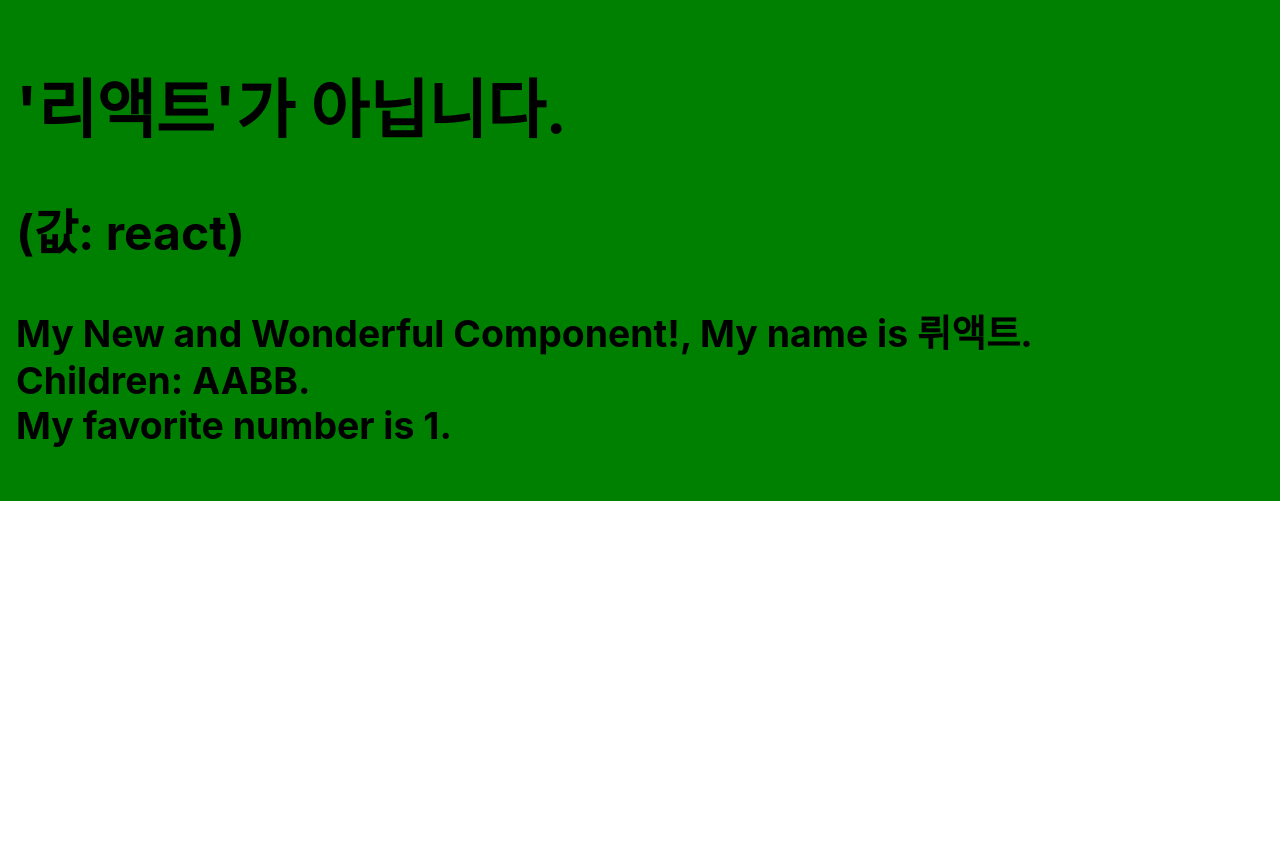
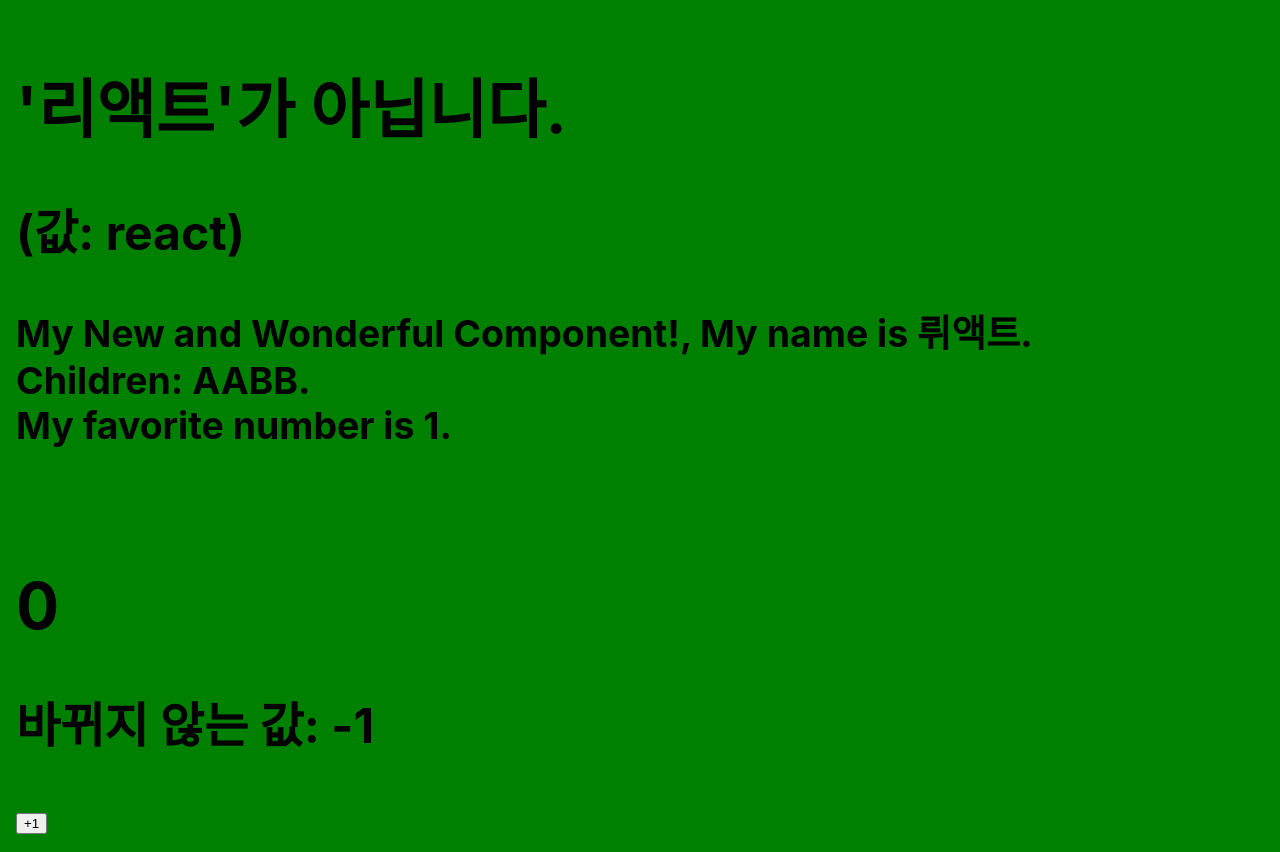
Before and after one commit to chohyojae/hello-react, a React (Create React App) app: page / in a window 1280 px wide. Before the commit the page ends 800 px from the top, so only its background shows below. Built offline with nearby package versions, Linux system fonts and the light colour scheme.

Commit message:
class type component exercise

```diff
--- a/src/App.js
+++ b/src/App.js
@@ -1,4 +1,5 @@
 import MyComponent from './MyComponent';
+import Counter from './Counter';
 
 function App() {
   const name = 'react';
@@ -22,6 +23,8 @@
       <h3>
         <MyComponent name={'뤼액트'} children="AABB" favoriteNumber={1} />
       </h3>
+      <br />
+      <Counter />
     </div>
   );
 }
--- a/src/Counter.js
+++ b/src/Counter.js
@@ -1 +1,48 @@
+/* 클래스형 컴포넌트의 state*/
+
 import React, { Component } from 'react';
+
+class Counter extends Component {
+  //   constructor(props) {
+  //     super(props);
+  //     this.state = {
+  //       number: 0,
+  //       fixedNumber: -1,
+  //     };
+  //   }
+  state = {
+    number: 0,
+    fixedNumber: -1,
+  };
+  render() {
+    const { number, fixedNumber } = this.state;
+    return (
+      <div>
+        <h1>{number}</h1>
+        <h2>바뀌지 않는 값: {fixedNumber}</h2>
+        <button
+          onClick={() => {
+            // this.setState({ number: this.state.number + 1 });
+            // this.setState({ number: this.state.number + 1 });
+
+            this.setState((prevState, props) => {
+              return {
+                number: prevState.number + 1,
+              };
+            });
+
+            this.setState((prevState, props) => {
+              return {
+                number: prevState.number + 1,
+              };
+            });
+          }}
+        >
+          +1
+        </button>
+      </div>
+    );
+  }
+}
+
+export default Counter;
```
